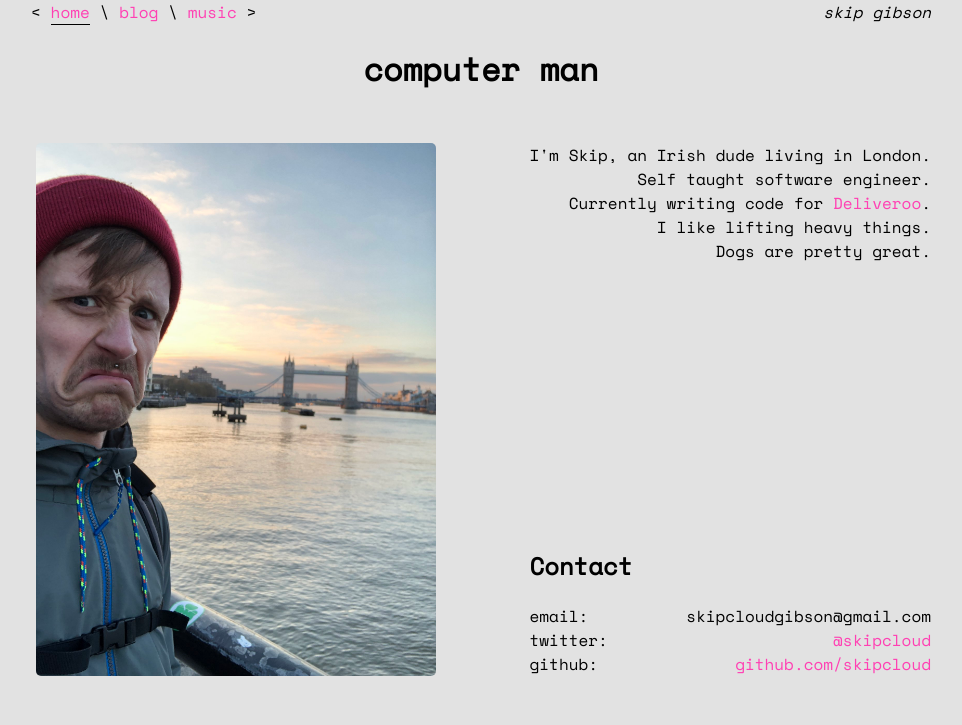
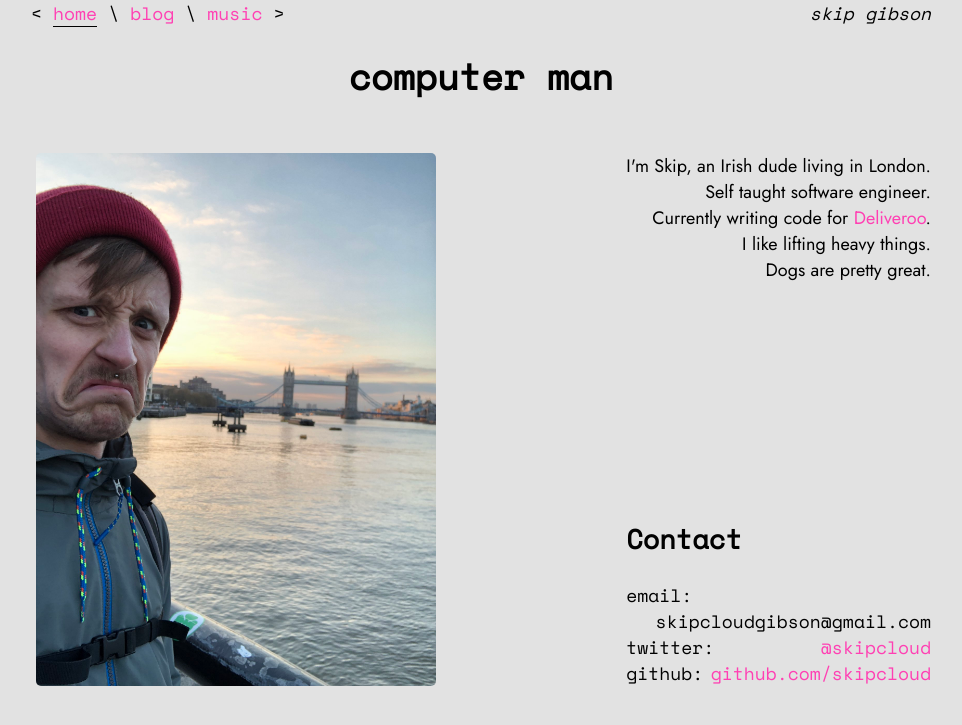
Before and after one commit to skipcloud/skipcloud.github.io, a Jekyll site: the page built from index.html, in a window 1280 px wide. Shown: the top 725 px of the page, without its empty margins (159-1121 px from the left). Built offline with Jekyll 4.4.1, drawn with Linux system fonts in a browser that asks for light colours.

Commit message:
style: change fonts and colours

```diff
--- a/_includes/contact.html
+++ b/_includes/contact.html
@@ -1,4 +1,4 @@
-<div id="contact">
+<div id="contact" class="monofont">
   <h2>Contact</h2>
   email: <span class="contact-info">{{ site.email }}</span><br />
   twitter: <span class="contact-info"><a href="http://www.twitter.com/skipcloud">@{{ site.twitter_username }}</a></span><br />
--- a/_includes/header.html
+++ b/_includes/header.html
@@ -1,4 +1,4 @@
-<header>
+<header class="monofont">
   <nav>
     &lt;
     {% for item in site.data.header %}
--- a/_layouts/default.html
+++ b/_layouts/default.html
@@ -3,6 +3,7 @@
   <head>
     <meta http-equiv="content-type" content="text/html; charset=utf-8">
     <link href='https://fonts.googleapis.com/css?family=Space Mono' rel='stylesheet'>
+    <link href="https://fonts.googleapis.com/css2?family=Jost&display=swap" rel="stylesheet">
     <link rel="stylesheet" href="/assets/css/stylesheet.css" >
     <title>skip gibson</title>
   </head>
--- a/assets/css/stylesheet.css
+++ b/assets/css/stylesheet.css
@@ -1,9 +1,14 @@
 body {
-  font-family: 'Space Mono', monospace;
+  font-family: 'Jost', sans-serif;
   background-color: #e2e2e2;
   max-width: 900px;
   min-width: 850px;
   margin: auto;
+  font-size: 18px;
+}
+
+.monofont, h1, h2, h3 {
+  font-family: 'Space Mono', monospace;
 }
 
 #main-container {
@@ -31,6 +36,7 @@ img#ugh {
   border-radius: 5px;
   max-width:800px;
 }
+
 a {
   text-decoration: none;
   color: #FF40B3;
@@ -42,6 +48,7 @@ blockquote {
 
 code, .highlighter-rouge {
   background-color: #f5f5f5;
+  color: #028F12;
 }
 
 #blog-container {
```
